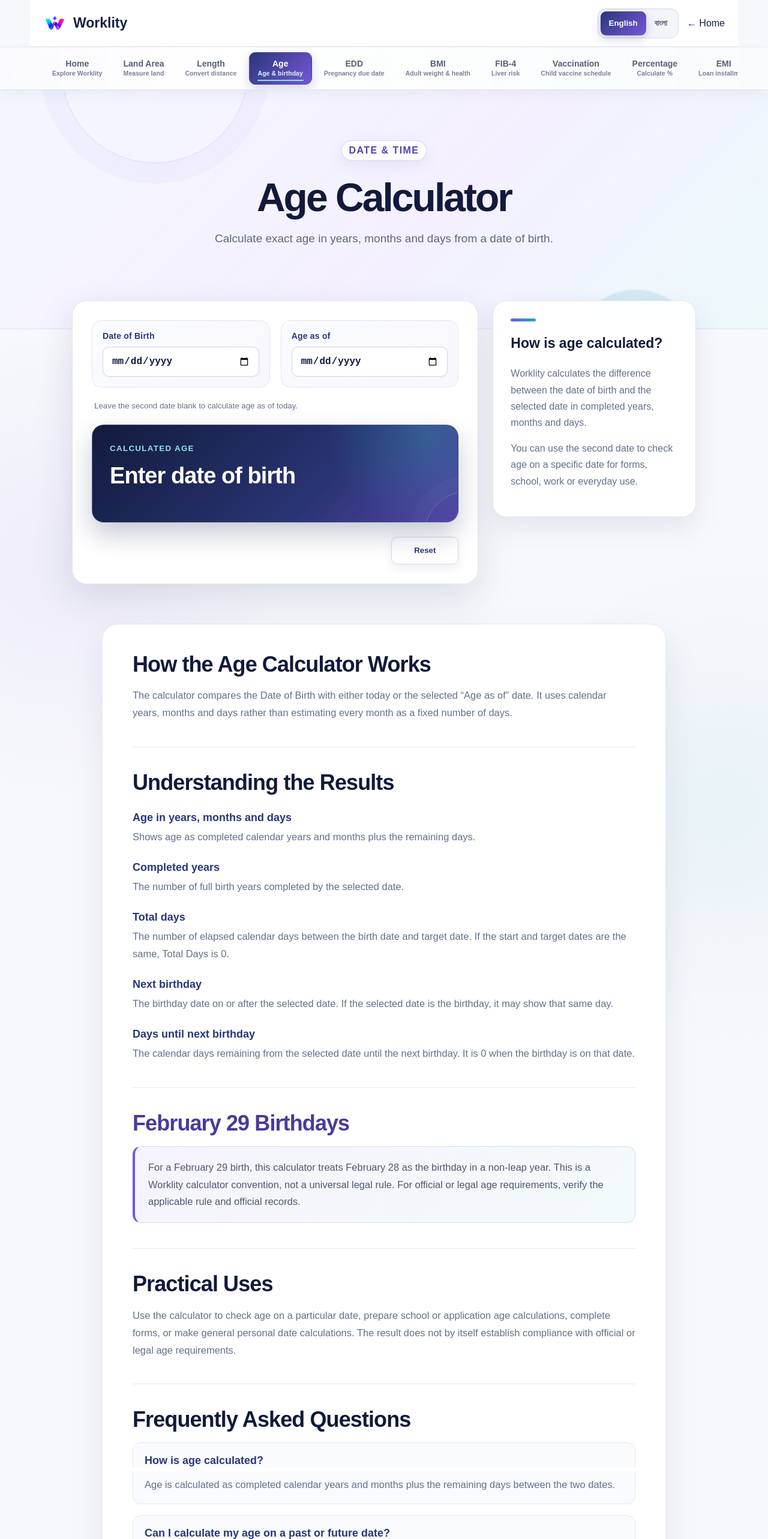
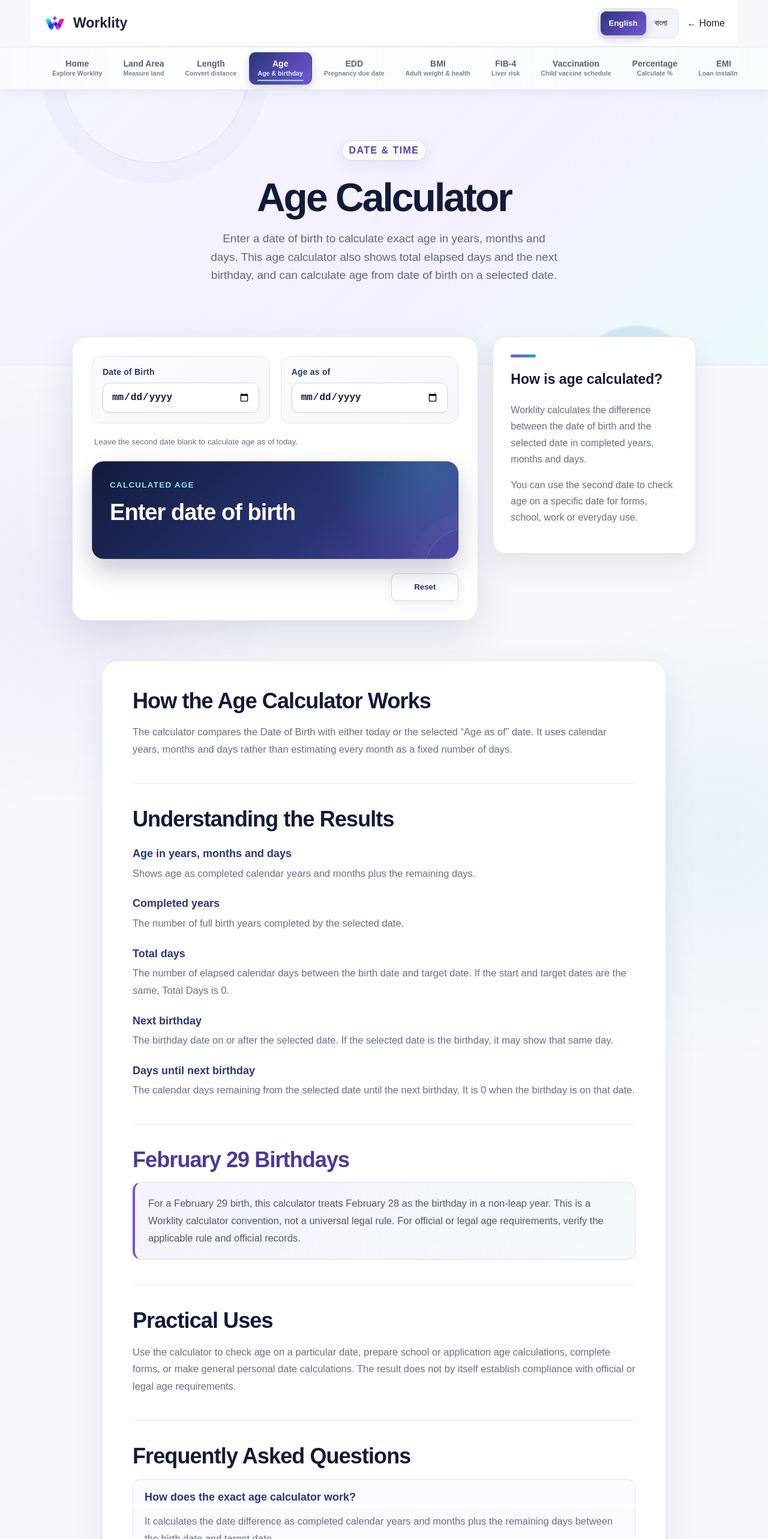
Before and after one commit to Arintri/worklity, a Next.js app: page /age-calculator in a window 1280 px wide. Shown: the top 2566 px of the page at 60% size. Built offline with nearby package versions, Linux system fonts and the light colour scheme.

Commit message:
Improve Age Calculator SEO for exact age searches

```diff
--- a/app/age-calculator/AgeCalculatorClient.js
+++ b/app/age-calculator/AgeCalculatorClient.js
@@ -114,8 +114,8 @@ export default function AgeCalculatorClient() {
 
         <p>
           {bn
-            ? "জন্মতারিখ থেকে আপনার সঠিক বয়স বছর, মাস ও দিনে হিসাব করুন।"
-            : "Calculate exact age in years, months and days from a date of birth."}
+            ? "জন্মতারিখ লিখে বছর, মাস ও দিনে সঠিক বয়স হিসাব করুন। এই ক্যালকুলেটর মোট অতিবাহিত দিন, পরবর্তী জন্মদিন এবং নির্বাচিত তারিখে বয়সও দেখায়।"
+            : "Enter a date of birth to calculate exact age in years, months and days. This age calculator also shows total elapsed days and the next birthday, and can calculate age from date of birth on a selected date."}
         </p>
       </section>
 
@@ -332,11 +332,11 @@ export default function AgeCalculatorClient() {
 
         <h2 className="infoDivider ageFaqTitle">{bn ? "সাধারণ প্রশ্ন" : "Frequently Asked Questions"}</h2>
 
-        <h3>{bn ? "বয়স কীভাবে হিসাব করা হয়?" : "How is age calculated?"}</h3>
+        <h3>{bn ? "সঠিক বয়স কীভাবে হিসাব করা হয়?" : "How does the exact age calculator work?"}</h3>
         <p>
           {bn
-            ? "জন্মতারিখ ও লক্ষ্য তারিখের মধ্যে সম্পূর্ণ ক্যালেন্ডার বছর, মাস এবং অবশিষ্ট দিন হিসাব করা হয়।"
-            : "Age is calculated as completed calendar years and months plus the remaining days between the two dates."}
+            ? "জন্মতারিখ ও লক্ষ্য তারিখের পার্থক্য থেকে সম্পূর্ণ ক্যালেন্ডার বছর, মাস এবং অবশিষ্ট দিন হিসাব করা হয়।"
+            : "It calculates the date difference as completed calendar years and months plus the remaining days between the birth date and target date."}
         </p>
 
         <h3>
@@ -361,11 +361,11 @@ export default function AgeCalculatorClient() {
             : "For this calculator, February 28 is treated as the birthday in that year."}
         </p>
 
-        <h3>{bn ? "মোট দিন বলতে কী বোঝায়?" : "What does Total Days mean?"}</h3>
+        <h3>{bn ? "মোট দিন ও পরবর্তী জন্মদিন বলতে কী বোঝায়?" : "What do Total Days and Next Birthday mean?"}</h3>
         <p>
           {bn
-            ? "এটি জন্মতারিখ থেকে লক্ষ্য তারিখ পর্যন্ত সম্পূর্ণ অতিবাহিত ক্যালেন্ডার দিনের সংখ্যা।"
-            : "It is the number of complete calendar days elapsed from the birth date to the target date."}
+            ? "মোট দিন হলো জন্মতারিখ থেকে লক্ষ্য তারিখ পর্যন্ত অতিবাহিত ক্যালেন্ডার দিনের সংখ্যা। পরবর্তী জন্মদিন হলো লক্ষ্য তারিখে বা তার পরে আসা জন্মদিন।"
+            : "Total Days is the number of calendar days elapsed from the birth date to the target date. Next Birthday is the birthday on or after that target date."}
         </p>
 
         <h3>
--- a/app/age-calculator/page.js
+++ b/app/age-calculator/page.js
@@ -2,25 +2,25 @@ import AgeCalculatorClient from "./AgeCalculatorClient";
 
 export const metadata = {
   title: {
-    absolute: "Age Calculator - Calculate Age & Next Birthday",
+    absolute: "Age Calculator - Exact Age, Next Birthday & Date Difference",
   },
   description:
-    "Calculate age in years, months and days, completed years, total elapsed days, the next birthday, days until the next birthday, or age on a custom date.",
+    "Use this age calculator to find exact age from a date of birth in years, months and days, compare a date difference, and see the next birthday.",
   alternates: {
     canonical: "/age-calculator",
   },
   openGraph: {
     type: "website",
     siteName: "Worklity",
-    title: "Age Calculator - Calculate Age & Next Birthday",
+    title: "Age Calculator - Exact Age, Next Birthday & Date Difference",
     description:
-      "Calculate age in years, months and days, completed years, total elapsed days, the next birthday, days until the next birthday, or age on a custom date.",
+      "Use this age calculator to find exact age from a date of birth in years, months and days, compare a date difference, and see the next birthday.",
     url: "/age-calculator",
   },
   twitter: {
-    title: "Age Calculator - Calculate Age & Next Birthday",
+    title: "Age Calculator - Exact Age, Next Birthday & Date Difference",
     description:
-      "Calculate age in years, months and days, completed years, total elapsed days, the next birthday, days until the next birthday, or age on a custom date.",
+      "Use this age calculator to find exact age from a date of birth in years, months and days, compare a date difference, and see the next birthday.",
   },
 };
 
```
